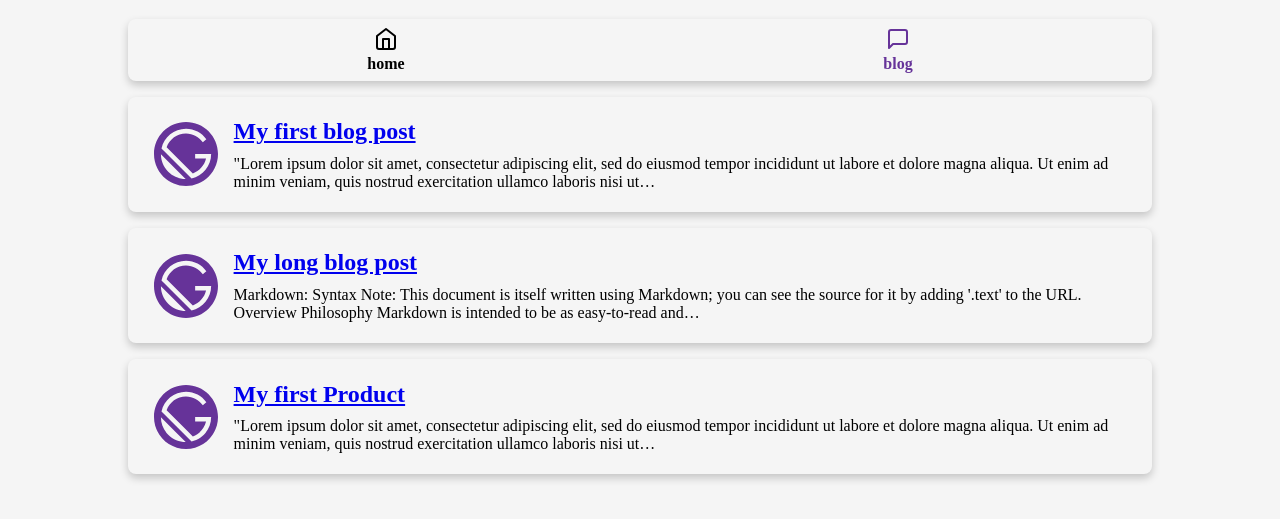
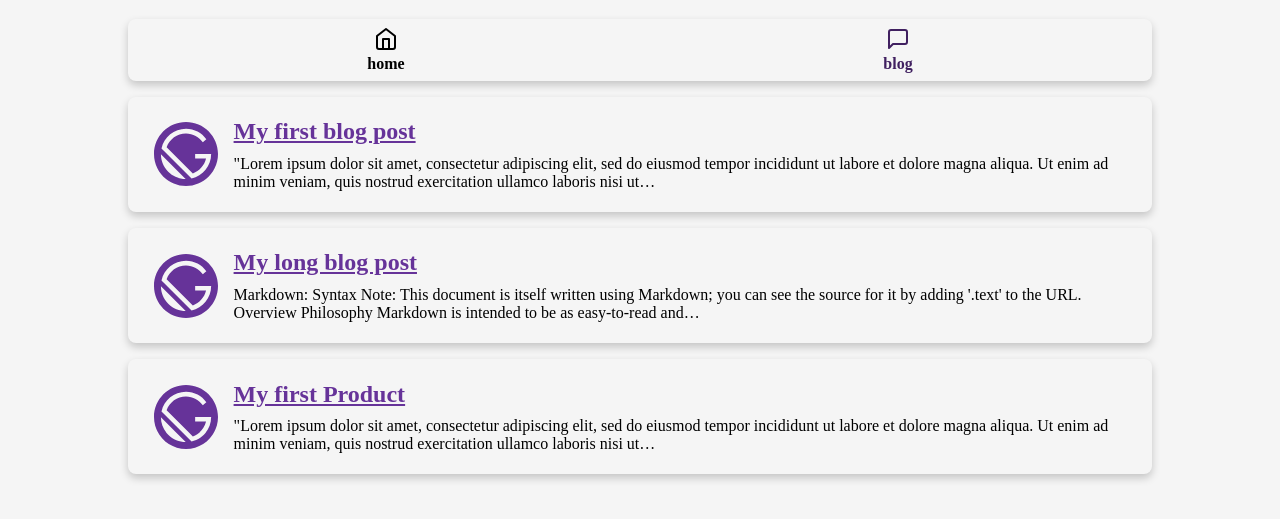
Before and after one commit to Scot3004/gatsby-starter-atomic-jest, a Gatsby site: page /blog in a window 1280 px wide. Shown: the part 77-596 px from the top of the page. Built offline with nearby package versions, Linux system fonts and the light colour scheme; Gatsby itself is replaced by a stand-in of ours.

Commit message:
feat(themes): Themes using props
fix #28

```diff
--- /dev/null
+++ b/src/components/atoms/GlobalStyle/index.js
@@ -0,0 +1,20 @@
+import { createGlobalStyle } from 'styled-components';
+
+const GlobalStyle = createGlobalStyle`
+  body {
+    margin: 0;
+    padding: 0;
+    color: ${props => props.theme.textColor};
+    background: ${props => props.theme.backgroundColor};
+    overflow-y: scroll;
+  }
+
+  a {
+    color: ${props => props.theme.primaryColor};
+    &:visited {
+      color: ${props => props.theme.visitedColor};
+    }
+  }
+`;
+
+export default GlobalStyle;
--- a/src/components/atoms/MainTitle/index.jsx
+++ b/src/components/atoms/MainTitle/index.jsx
@@ -1,7 +1,7 @@
 import styled from 'styled-components';
 
 export const MainTitle = styled.h1`
-  color: #663399;
+  color: ${props => props.theme.primaryColor};
 `;
 
 export default MainTitle;
--- a/src/components/atoms/MetadataElement/index.jsx
+++ b/src/components/atoms/MetadataElement/index.jsx
@@ -1,7 +1,7 @@
 import styled from 'styled-components';
 
 export const MetadataElement = styled.div`
-  color: #555;
+  color: ${props => props.theme.mutedColor};
   display: inline-block;
   margin: 0;
 `;
--- a/src/components/atoms/NavigationLink/index.jsx
+++ b/src/components/atoms/NavigationLink/index.jsx
@@ -3,7 +3,7 @@ import { Link } from 'gatsby';
 
 const NavigationLink = styled(Link)`
   align-items: center;
-  color: black;
+  color: ${props => props.theme.textColor};
   display: flex;
   flex-direction: column;
   flex-grow: 1;
@@ -12,9 +12,16 @@ const NavigationLink = styled(Link)`
   padding: 0.5rem;
   text-decoration: none;
 
-  &:hover,
+  &:visited {
+    color: ${props => props.theme.textColor};
+  }
+
   &.active {
-    color: #663399;
+    color: ${props => props.theme.visitedColor};
+  }
+
+  &:hover {
+    color: ${props => props.theme.primaryColor};
   }
 
   &:before {
--- a/src/components/layouts/BoxedLayout/index.jsx
+++ b/src/components/layouts/BoxedLayout/index.jsx
@@ -1,23 +1,17 @@
 import React from 'react';
 import PropTypes from 'prop-types';
 import { Helmet } from 'react-helmet';
-import { createGlobalStyle } from 'styled-components';
+import { ThemeProvider } from 'styled-components';
 import Container from '../../atoms/Container';
 import MainTitle from '../../atoms/MainTitle';
 import MainContainer from '../../atoms/MainContainer';
 import PageGrid from '../../atoms/PageGrid';
 import Navigation from '../../organisms/Navigation';
-
-const GlobalStyle = createGlobalStyle`
-  body {
-    margin: 0;
-    padding: 0;
-    background: #f5f5f5;
-    overflow-y: scroll;
-  }
-`;
+import GlobalStyle from '../../atoms/GlobalStyle';
+import theme from '../../../theme';
 
 export const BoxedLayout = ({ title, menuLinks, children }) => (
+  <ThemeProvider theme={theme}>
     <>
       <Helmet>
         <title>{title}</title>
@@ -33,6 +27,7 @@ export const BoxedLayout = ({ title, menuLinks, children }) => (
         </PageGrid>
       </Container>
     </>
+  </ThemeProvider>
 );
 
 BoxedLayout.propTypes = {
--- /dev/null
+++ b/src/theme.js
@@ -0,0 +1,9 @@
+const theme = {
+  backgroundColor: '#f5f5f5',
+  textColor: '#000',
+  mutedColor: '#555',
+  primaryColor: '#663399',
+  visitedColor: '#402060'
+};
+
+export default theme;
```
Also changed, not shown: src/components/molecules/PostMetadata/index.jsx (+9 -3 lines), 1 other file. Lines whose indentation alone changed are shown as unchanged.
